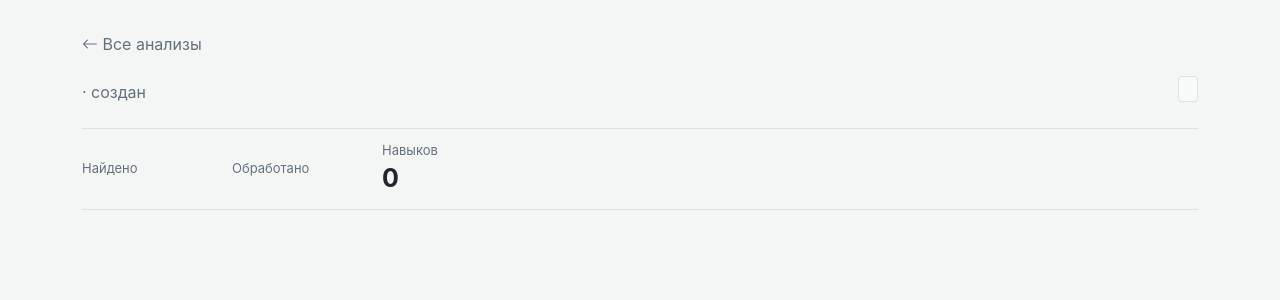
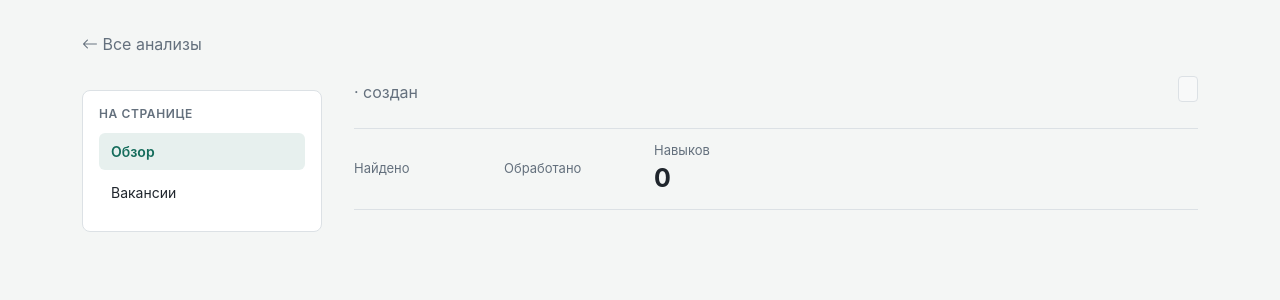
Before and after one commit to Beluncho/HH_Django, a Django app: template HH/candidate_trainer/templates/candidate_trainer/analysis_detail.html in a window 1280 px wide. Shown: the part 65-365 px from the top of the page. Run offline with Django 5.2, Linux system fonts and the light colour scheme; the template is opened without the code that fills it, so the values that code supplies are empty; parts of the project's set-up code (start-up, migrations or seed data) failed here and were passed over.

Commit message:
feat(trainer): sticky sidebar навигация
- двухколоночный layout с sidebar 240px
- sticky позиционирование (top: 80px)
- автоподсветка активной секции
- smooth scroll при клике
- счётчики для навыков и собеседований
- responsive: скрывается на < 992px

Co-Authored-By: Claude Opus 5.5 <noreply@anthropic.com>

```diff
--- a/HH/candidate_trainer/static/candidate_trainer/css/trainer.css
+++ b/HH/candidate_trainer/static/candidate_trainer/css/trainer.css
@@ -810,3 +810,111 @@ form[aria-busy="true"] {
         grid-template-columns: 1fr;
     }
 }
+
+/* Analysis layout with sticky sidebar */
+.analysis-layout {
+    display: grid;
+    grid-template-columns: 240px 1fr;
+    gap: 2rem;
+    align-items: start;
+}
+
+.analysis-sidebar {
+    position: sticky;
+    top: 80px;
+    max-height: calc(100vh - 100px);
+    overflow-y: auto;
+    padding: 1rem 0;
+}
+
+.analysis-content {
+    min-width: 0;
+}
+
+.sidebar-nav {
+    background: var(--surface);
+    border: 1px solid var(--line);
+    border-radius: 8px;
+    padding: 1rem;
+}
+
+.sidebar-title {
+    font-size: 0.75rem;
+    font-weight: 600;
+    text-transform: uppercase;
+    letter-spacing: 0.05em;
+    color: var(--muted);
+    margin: 0 0 0.75rem 0;
+}
+
+.sidebar-menu {
+    list-style: none;
+    padding: 0;
+    margin: 0;
+}
+
+.sidebar-menu li {
+    margin-bottom: 0.25rem;
+}
+
+.sidebar-link {
+    display: flex;
+    align-items: center;
+    justify-content: space-between;
+    padding: 0.5rem 0.75rem;
+    font-size: 0.875rem;
+    color: var(--ink);
+    text-decoration: none;
+    border-radius: 6px;
+    transition: all 0.15s;
+}
+
+.sidebar-link:hover {
+    background: var(--canvas);
+    color: var(--primary);
+}
+
+.sidebar-link.active {
+    background: rgba(20, 108, 91, 0.1);
+    color: var(--primary);
+    font-weight: 600;
+}
+
+.sidebar-link-explanation {
+    padding-left: 1.5rem;
+    font-size: 0.8125rem;
+}
+
+.sidebar-badge {
+    display: inline-flex;
+    align-items: center;
+    justify-content: center;
+    min-width: 1.5rem;
+    height: 1.5rem;
+    padding: 0 0.375rem;
+    background: var(--line);
+    color: var(--muted);
+    font-size: 0.75rem;
+    font-weight: 600;
+    border-radius: 12px;
+}
+
+.sidebar-link.active .sidebar-badge {
+    background: var(--primary);
+    color: white;
+}
+
+.scroll-target {
+    scroll-margin-top: 80px;
+}
+
+/* Responsive: hide sidebar on mobile */
+@media (max-width: 992px) {
+    .analysis-layout {
+        grid-template-columns: 1fr;
+    }
+
+    .analysis-sidebar {
+        display: none;
+    }
+}
--- a/HH/candidate_trainer/templates/candidate_trainer/analysis_detail.html
+++ b/HH/candidate_trainer/templates/candidate_trainer/analysis_detail.html
@@ -11,6 +11,46 @@
     </a>
 </div>
 
+<div class="analysis-layout">
+    <!-- Sticky Sidebar -->
+    <aside class="analysis-sidebar">
+        <nav class="sidebar-nav" aria-label="Навигация по странице">
+            <h3 class="sidebar-title">На странице</h3>
+            <ul class="sidebar-menu">
+                <li><a href="#overview" class="sidebar-link">Обзор</a></li>
+                {% if analysis.status == "completed" and analysis_skills %}
+                <li>
+                    <a href="#skills" class="sidebar-link">
+                        Навыки
+                        <span class="sidebar-badge">{{ analysis_skills|length }}</span>
+                    </a>
+                </li>
+                {% if active_sessions %}
+                <li>
+                    <a href="#interviews" class="sidebar-link">
+                        Собеседования
+                        <span class="sidebar-badge">{{ active_sessions|length }}</span>
+                    </a>
+                </li>
+                {% endif %}
+                {% for item in analysis_skills %}
+                {% if item.global_explanation %}
+                <li>
+                    <a href="#skill-{{ item.skill.id }}" class="sidebar-link sidebar-link-explanation">
+                        {{ item.skill.canonical_name }}
+                    </a>
+                </li>
+                {% endif %}
+                {% endfor %}
+                {% endif %}
+                <li><a href="#vacancies" class="sidebar-link">Вакансии</a></li>
+            </ul>
+        </nav>
+    </aside>
+
+    <!-- Main Content -->
+    <div class="analysis-content">
+        <div id="overview" class="scroll-target"></div>
         <div class="page-heading analysis-heading">
             <div>
                 <h1>{{ analysis.query }}</h1>
@@ -42,10 +82,12 @@
 </div>
 
 {% if analysis.status == "completed" %}
+<div id="skills" class="scroll-target"></div>
 <section class="content-section" aria-labelledby="skills-title">
     <div class="section-heading">
         <h2 id="skills-title">Требуемые навыки</h2>
         {% if analysis_skills %}
+        <div id="interviews" class="scroll-target"></div>
         {% if active_sessions %}
         <div>
             <p style="margin-bottom: 1rem; color: var(--muted-color);">
@@ -148,6 +190,7 @@
 {% endif %}
 {% endfor %}
 
+<div id="vacancies" class="scroll-target"></div>
 <section class="content-section" aria-labelledby="vacancies-title">
     <div class="section-heading">
         <h2 id="vacancies-title">Исходные вакансии</h2>
@@ -175,4 +218,59 @@
     </div>
 </section>
 {% endif %}
+
+    </div><!-- .analysis-content -->
+</div><!-- .analysis-layout -->
+
+<script>
+// Sticky sidebar navigation with active section highlighting
+(function() {
+    const sidebarLinks = document.querySelectorAll('.sidebar-link');
+    const scrollTargets = document.querySelectorAll('.scroll-target');
+
+    if (!sidebarLinks.length || !scrollTargets.length) return;
+
+    // Smooth scroll to section
+    sidebarLinks.forEach(link => {
+        link.addEventListener('click', function(e) {
+            e.preventDefault();
+            const targetId = this.getAttribute('href').substring(1);
+            const target = document.getElementById(targetId);
+
+            if (target) {
+                const offset = 80; // Header height
+                const targetPosition = target.getBoundingClientRect().top + window.pageYOffset - offset;
+                window.scrollTo({
+                    top: targetPosition,
+                    behavior: 'smooth'
+                });
+            }
+        });
+    });
+
+    // Highlight active section on scroll
+    const observerOptions = {
+        root: null,
+        rootMargin: '-100px 0px -66%',
+        threshold: 0
+    };
+
+    const observer = new IntersectionObserver(entries => {
+        entries.forEach(entry => {
+            if (entry.isIntersecting) {
+                const id = entry.target.id;
+                sidebarLinks.forEach(link => {
+                    link.classList.remove('active');
+                    if (link.getAttribute('href') === `#${id}`) {
+                        link.classList.add('active');
+                    }
+                });
+            }
+        });
+    }, observerOptions);
+
+    scrollTargets.forEach(target => observer.observe(target));
+})();
+</script>
+
 {% endblock %}
```
Lines whose indentation alone changed are shown as unchanged.
